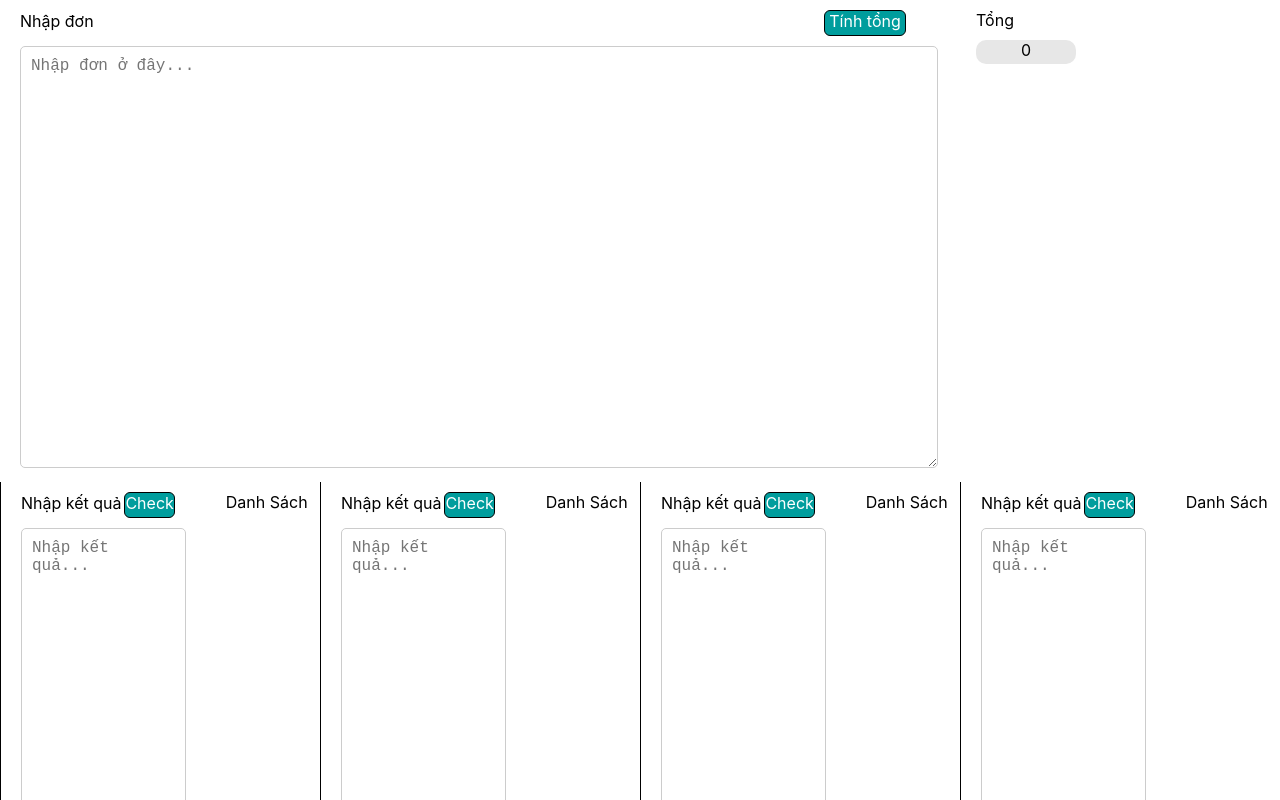
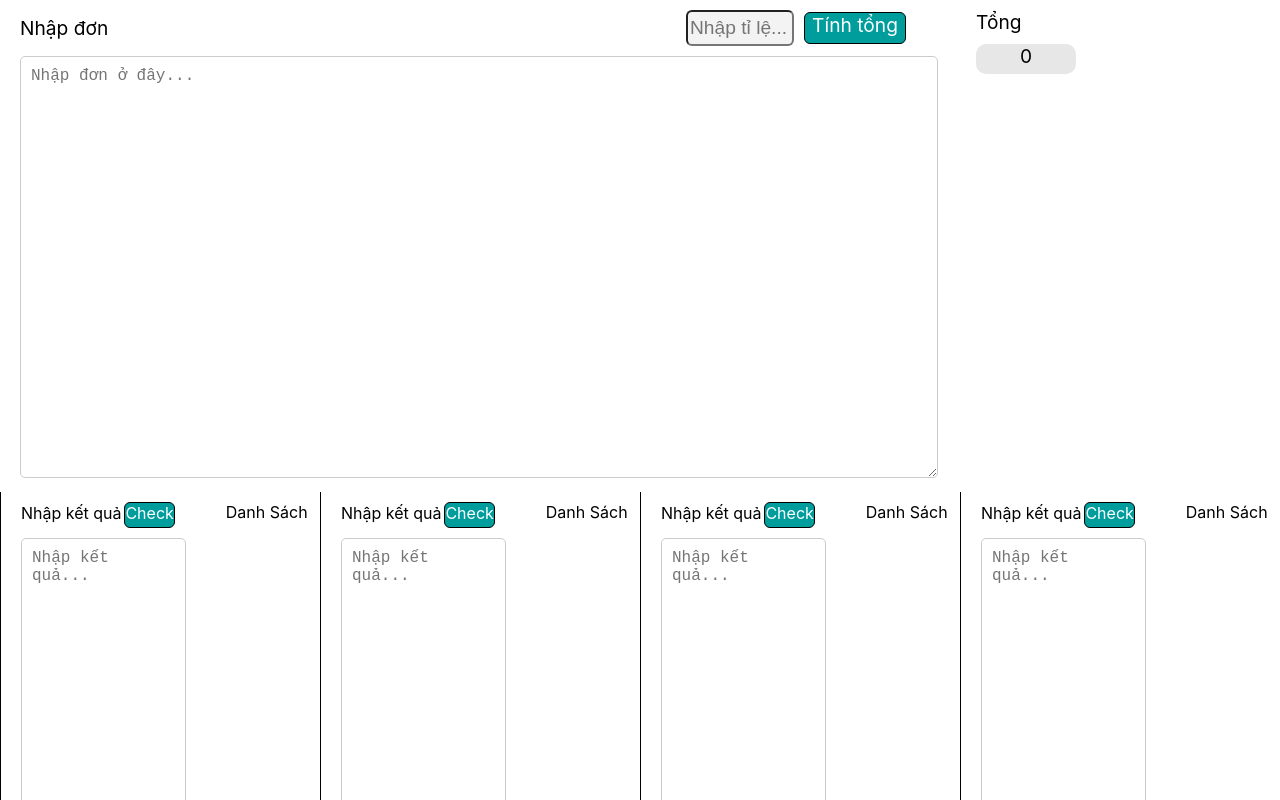
Before and after one commit to DXTPAxT/lso, a React (Create React App) app: page / in a window 1280 px wide. Shown: the top 800 px of the page. Built offline with nearby package versions, Linux system fonts and the light colour scheme; the HTML template or start-up script is replaced by a standard one.

Commit message:
Thêm tỉ lệ tính

```diff
--- a/src/App.css
+++ b/src/App.css
@@ -20,14 +20,15 @@
 }
 
 .nhapdon {
-  width: 80px;
+  width: 100px;
   height: 24px;
   margin-left: 10px;
+  font-size: 1.2rem;
 }
 
 .tinhtong {
-  width: 80px;
-  height: 24px;
+  width: 100px;
+  height: 30px;
   text-align: center;
   background-color: #009d9d;
   color: #fff;
@@ -35,6 +36,7 @@
   border: 1px solid #000;
   cursor: pointer;
   user-select: none;
+  font-size: 1.2rem;
 }
 
 .tinhtong:hover {
@@ -67,15 +69,17 @@ textarea:focus {
 
 .tong {
   margin-top: 10px;
+  font-size: 1.2rem;
 }
 
 .tongdon {
   margin-top: 10px;
   background-color: #e7e7e7;
   width: 100px;
-  height: 24px;
+  height: 30px;
   text-align: center;
   border-radius: 10px;
+  font-size: 1.2rem;
 }
 
 .ketquasosoGroup {
@@ -140,3 +144,18 @@ textarea:focus {
 .kqua {
   height: 18px;
 }
+
+.tiletinhtong {
+  display: flex;
+  flex-direction: row;
+  align-items: center;
+}
+
+.tile {
+  margin-right: 10px;
+  width: 100px;
+  height: 30px;
+  background-color: #f3f3f3;
+  border-radius:6px;
+  font-size: 1.2rem;
+}
--- a/src/App.js
+++ b/src/App.js
@@ -22,6 +22,7 @@ function App() {
     const ketquasosoList = document.querySelectorAll(".textarea1");
     const checkList = document.querySelectorAll(".checkkq");
     const danhsachtrungsoList = document.querySelectorAll(".danhsachtrungso");
+    const tile = document.querySelector(".tile");
 
     function da(dai, luotdanhArr, sodai) {
       var hesodanh = luotdanhArr[1].replace(",", ".");
@@ -362,10 +363,7 @@ function App() {
                       luotdanh.slice(0, index) + luotdanh.slice(index + 1);
                   }
                 } else if (subString == "da" && luotdanh.includes("x")) {
-                  while (
-                    luotdanh[index] != undefined &&
-                    counter < max
-                  ) {
+                  while (luotdanh[index] != undefined && counter < max) {
                     counter++;
                     // console.log(counter);
 
@@ -379,7 +377,7 @@ function App() {
             });
             // console.log(luotdanh);
           }
-//        thông báo treo máy
+          //        thông báo treo máy
           if (counter == max) {
             alert("Bị lỗi, hãy thử lại.");
           }
@@ -451,7 +449,8 @@ function App() {
         //   }
         // }
       }
-      tongdon.innerHTML = tongtien;
+      var tileNhan = tile.value != "" ? tile.value.replace(",", ".") : 1;
+      tongdon.innerHTML = tongtien * tileNhan;
     });
 
     checkList.forEach((check, index) => {
@@ -500,7 +499,7 @@ function App() {
               }
               i++;
             }
-//          thông báo treo máy
+            //          thông báo treo máy
             if (counter == max) {
               alert("Bị lỗi, hãy thử lại.");
             }
@@ -527,8 +526,11 @@ function App() {
       <div className="nhapdonGroup">
         <div className="nhapdonbox">
           <div className="nhapdonboxheader">
-            <div className="nhapdon">Nhập đơn </div>
-            <div className="tinhtong">Tính tổng</div>
+            <div className="nhapdon">Nhập đơn</div>
+            <div className="tiletinhtong">
+              <input className="tile" placeholder="Nhập tỉ lệ..." />
+              <div className="tinhtong">Tính tổng</div>
+            </div>
           </div>
           <textarea
             className="nhapdontext"
```
